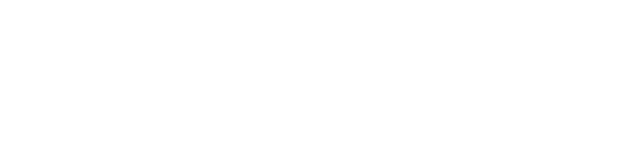
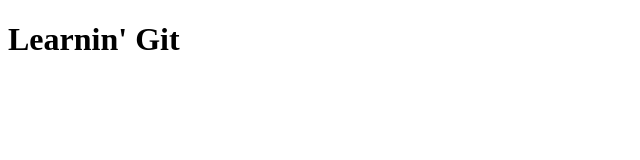
Before and after one commit to Orwell-smith/sharezza-social, a plain HTML site: page index.html in a window 1280 px wide. Shown: the whole page, without its empty margins (0-640 px from the left). Drawn offline with Linux system fonts and the light colour scheme.

Commit message:
First-commit

```diff
--- a/index.html
+++ b/index.html
@@ -5,6 +5,6 @@
     <title>title</title>
   </head>
   <body>
-
+    <h1>Learnin' Git</h1>
   </body>
 </html>
```
